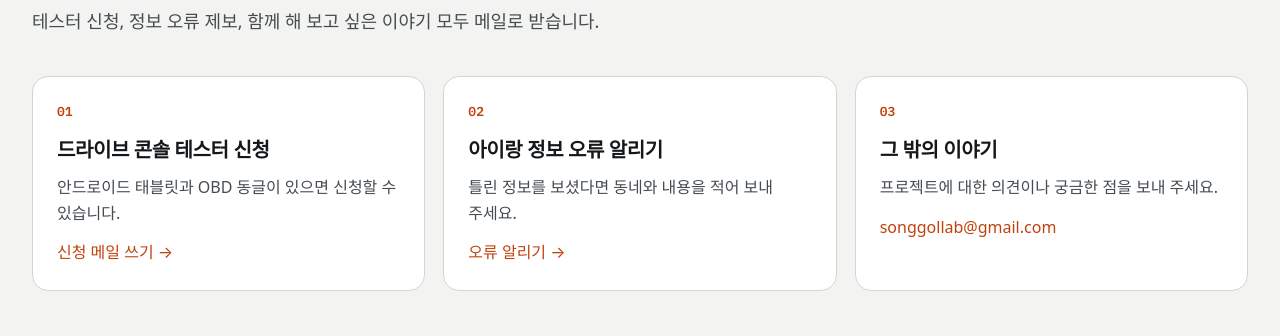
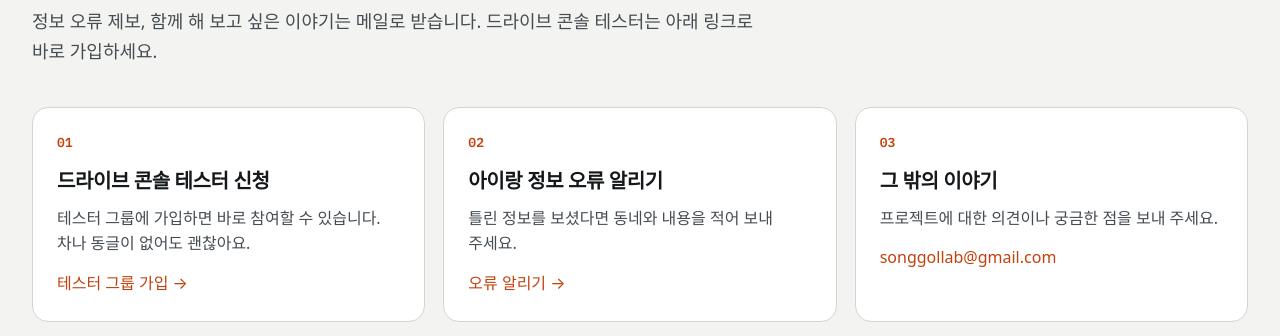
Before and after one commit to jinbok2279/songgollab-home, a plain HTML site: page contact/index.html in a window 1280 px wide. Shown: the part 264-600 px from the top of the page. Drawn offline with Linux system fonts and the light colour scheme; a web font is replaced by a local one.

Commit message:
다운로드·문의 페이지 드라이브 콘솔 테스터 신청을 메일 대신 테스터 그룹 가입 링크로 변경
Co-Authored-By: Claude Opus 5.5 <noreply@anthropic.com>
Claude-Session: https://claude.ai/code/session_01LsCaSeqjsB8dRTVLeNMCkS

```diff
--- a/contact/index.html
+++ b/contact/index.html
@@ -26,9 +26,9 @@
 </div></header>
 <main id="main">
 <div class="wrap"><nav class="crumbs" aria-label="현재 위치"><a href="/">처음</a><span aria-hidden="true">›</span><span>문의</span></nav>
-<header class="page-head"><p class="kicker">문의</p><h1>메일로 편하게 연락 주세요</h1><p>테스터 신청, 정보 오류 제보, 함께 해 보고 싶은 이야기 모두 메일로 받습니다.</p></header>
+<header class="page-head"><p class="kicker">문의</p><h1>메일로 편하게 연락 주세요</h1><p>정보 오류 제보, 함께 해 보고 싶은 이야기는 메일로 받습니다. 드라이브 콘솔 테스터는 아래 링크로 바로 가입하세요.</p></header>
 <div class="features" style="padding-bottom:48px">
-  <article class="feature"><b>01</b><h3>드라이브 콘솔 테스터 신청</h3><p>안드로이드 태블릿과 OBD 동글이 있으면 신청할 수 있습니다.</p><p style="margin-top:14px"><a href="mailto:songgollab@gmail.com?subject=%EB%93%9C%EB%9D%BC%EC%9D%B4%EB%B8%8C%20%EC%BD%98%EC%86%94%20%ED%85%8C%EC%8A%A4%ED%84%B0%20%EC%8B%A0%EC%B2%AD">신청 메일 쓰기 →</a></p></article>
+  <article class="feature"><b>01</b><h3>드라이브 콘솔 테스터 신청</h3><p>테스터 그룹에 가입하면 바로 참여할 수 있습니다. 차나 동글이 없어도 괜찮아요.</p><p style="margin-top:14px"><a href="https://groups.google.com/g/driveconsole-test" target="_blank" rel="noopener">테스터 그룹 가입 →</a></p></article>
   <article class="feature"><b>02</b><h3>아이랑 정보 오류 알리기</h3><p>틀린 정보를 보셨다면 동네와 내용을 적어 보내 주세요.</p><p style="margin-top:14px"><a href="mailto:songgollab@gmail.com?subject=%EC%95%84%EC%9D%B4%EB%9E%91%20%EC%A0%95%EB%B3%B4%20%EC%98%A4%EB%A5%98">오류 알리기 →</a></p></article>
   <article class="feature"><b>03</b><h3>그 밖의 이야기</h3><p>프로젝트에 대한 의견이나 궁금한 점을 보내 주세요.</p><p style="margin-top:14px"><a href="mailto:songgollab@gmail.com">songgollab@gmail.com</a></p></article>
 </div>
```
Also changed, not shown: download/index.html (+1 -1 lines).
